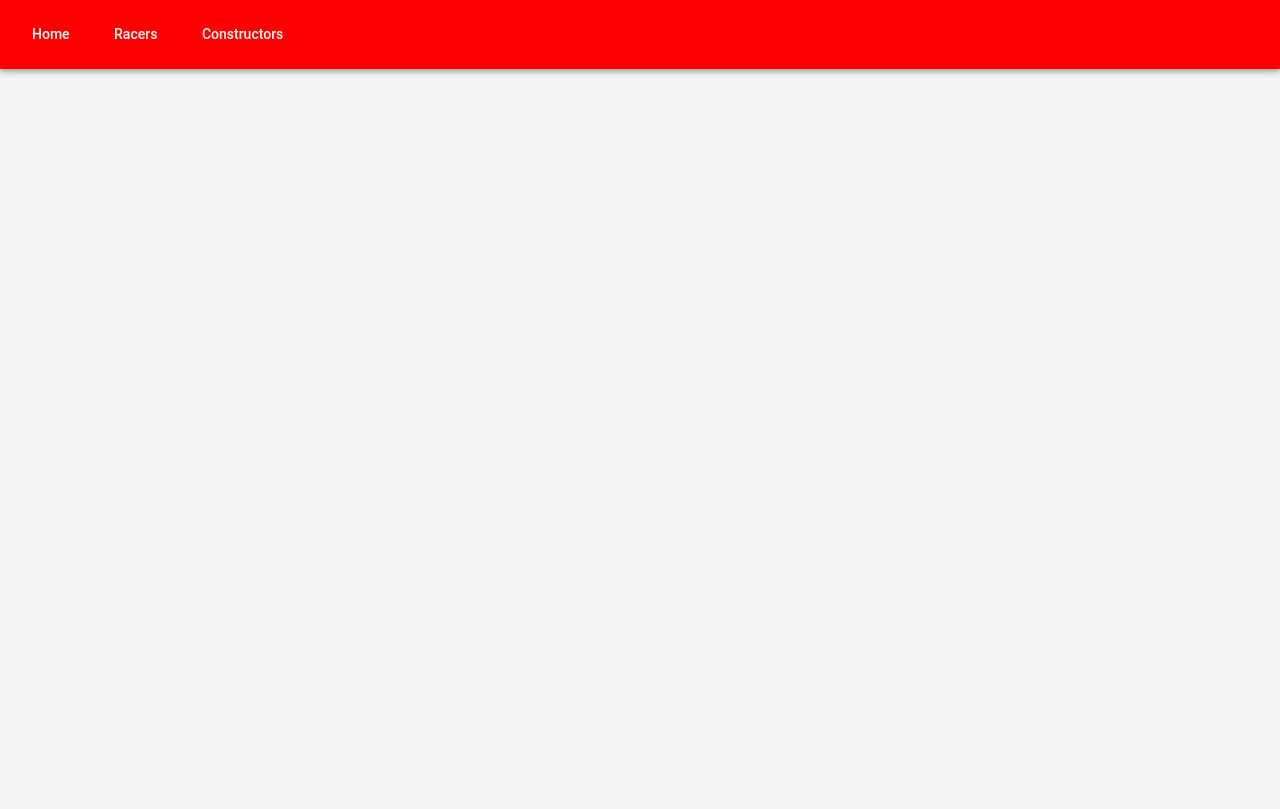
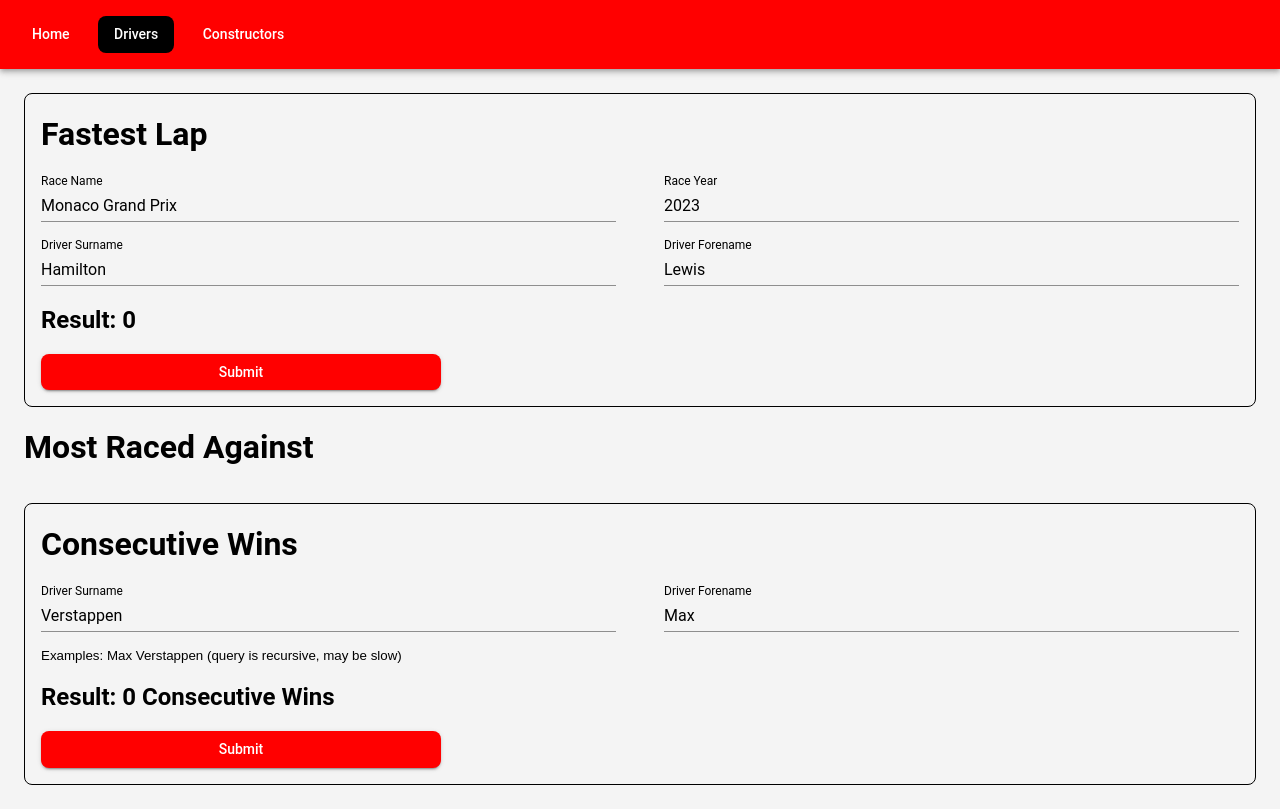
Before and after one commit to Ari1029/CS348Project, a React (Create React App) app in the folder client/: page /drivers in a window 1280 px wide. Built offline with nearby package versions, Linux system fonts and the light colour scheme.

Commit message:
refactor: racers to drivers

```diff
--- a/client/src/App.tsx
+++ b/client/src/App.tsx
@@ -3,7 +3,7 @@ import Home from "pages/Home/Home"
 import Topbar from "components/Topbar"
 import { Box, ThemeProvider } from "@mui/material"
 import axios from "axios"
-import Racers from "pages/Racers/Racers"
+import Drivers from "pages/Drivers/Drivers"
 import Constructors from "pages/Constructors/Constructors"
 import f1Theme from "styles/theme"
 
@@ -15,7 +15,7 @@ function App() {
         <Topbar />
         <Routes>
           <Route path="/" element={ <Home/> } />
-          <Route path="/racers" element={ <Racers/> } />
+          <Route path="/drivers" element={ <Drivers/> } />
           <Route path="/constructors" element={ <Constructors/> } />
         </Routes>
       </ThemeProvider>
--- a/client/src/components/Topbar.tsx
+++ b/client/src/components/Topbar.tsx
@@ -6,8 +6,8 @@ import { useLocation, useNavigate } from 'react-router-dom';
 import { useTheme } from '@emotion/react';
 import f1Theme from 'styles/theme';
 
-const pages = ['Home', 'Racers', 'Constructors'];
-const nav = ["/", "/racers", "/constructors"];
+const pages = ['Home', 'Drivers', 'Constructors'];
+const nav = ["/", "/drivers", "/constructors"];
 
 const Topbar = () => {
     const navigate = useNavigate();
--- a/client/src/pages/Constructors/TopThreeCircuits.tsx
+++ b/client/src/pages/Constructors/TopThreeCircuits.tsx
@@ -32,7 +32,7 @@ export const TopThreeCircuits = ({data, setData}) => {
             <Box>
                 <small>Examples: Ferrari, McLaren, Mercedes, Red Bull</small>
             </Box>
-            <Typography sx={{ fontSize: "24px", fontWeight: 600 }}>
+            <Typography component={'span'} sx={{ fontSize: "24px", fontWeight: 600 }}>
                 <ol>
                     {data.map(nameAndNumWins => (
                     <li key={nameAndNumWins[0]}>
--- a/client/src/pages/Racers/Racers.tsx
+++ b/client/src/pages/Drivers/Drivers.tsx
@@ -4,7 +4,7 @@ import FastestLap from './FastestLap';
 import f1Theme from 'styles/theme';
 import ConsecutiveWins from './ConsecutiveWins';
 
-export const Racers = () => {
+export const Drivers = () => {
   const [fastestLap, setFastestLap] = useState<number>(0);
   const [consecutiveWins, setConsecutiveWins] = useState([[0, 0]]);
 
@@ -18,9 +18,6 @@ export const Racers = () => {
         <Box>
           <Typography sx={{ fontSize: "32px", fontWeight: 600, mb: 2 }}>Most Raced Against</Typography>
         </Box>
-        <Box>
-          <Typography sx={{ fontSize: "32px", fontWeight: 600, mb: 2 }}>Consecutive Wins</Typography>
-        </Box>
         <Box sx={{ border: 1, borderRadius: 2, p: 2 }}>
           <Typography sx={{ fontSize: "32px", fontWeight: 600, mb: 2 }}>Consecutive Wins</Typography>
           <ConsecutiveWins consecutiveWins={consecutiveWins} setConsecutiveWins={setConsecutiveWins} />
@@ -30,4 +27,4 @@ export const Racers = () => {
   );
 }
 
-export default Racers;
+export default Drivers;
```
Also changed, not shown: client/src/pages/Drivers/ConsecutiveWins.tsx (renamed from client/src/pages/Racers/ConsecutiveWins.tsx), client/src/pages/Drivers/FastestLap.tsx (renamed from client/src/pages/Racers/FastestLap.tsx). Lines whose indentation alone changed are shown as unchanged.
